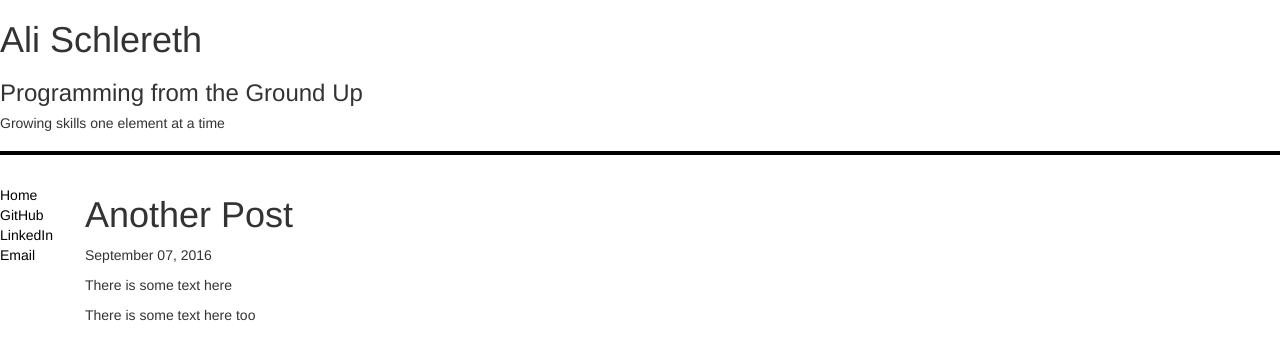
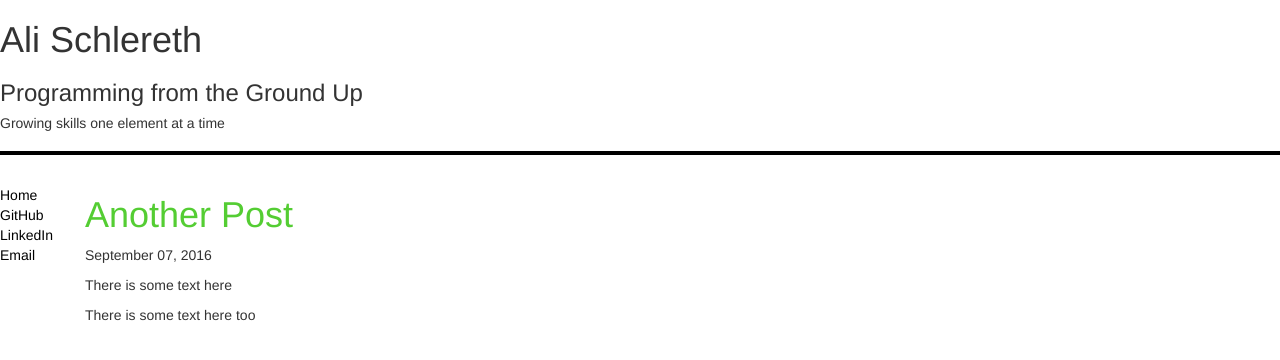
Before and after one commit to AliSchlereth/alischlereth.github.io, a Jekyll site: the page built from _posts/2016-09-07-lets-try-another.html, in a window 1280 px wide. Shown: the top 360 px of the page. Built offline with Jekyll 4.4.1, drawn with Linux system fonts in a browser that asks for light colours.

Commit message:
Add green color to post title

```diff
--- a/_layouts/post.html
+++ b/_layouts/post.html
@@ -1,6 +1,6 @@
 {% include header.html %}
 
-<h1>{{ page.title }}</h1>
+<h1 id="title">{{ page.title }}</h1>
 <p>{{page.tag_line}}</p>
 <p>{{ page.date | date: '%B %d, %Y' }}</p>
 {{ content }}
--- a/css/styles.css
+++ b/css/styles.css
@@ -90,3 +90,7 @@ h4 {
 h5 {
   margin: 0px;
 }
+
+#title {
+  color: #54CD33;
+}
```
Also changed, not shown: 5 other files.
